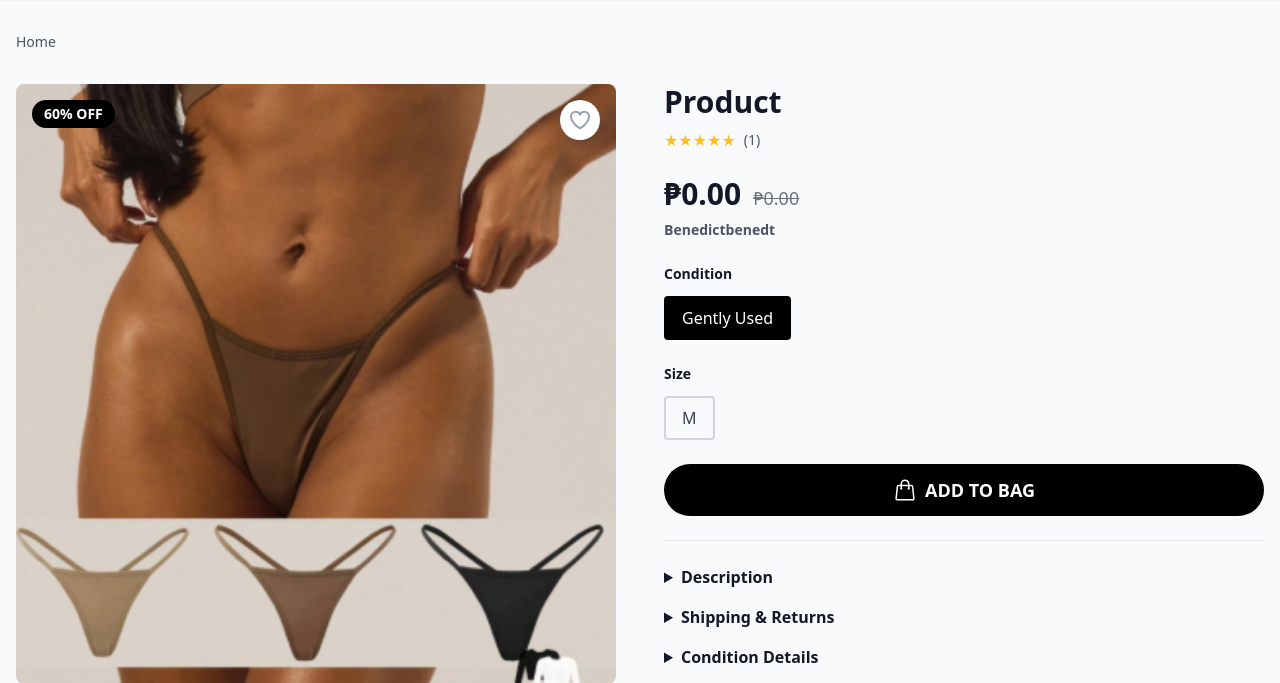
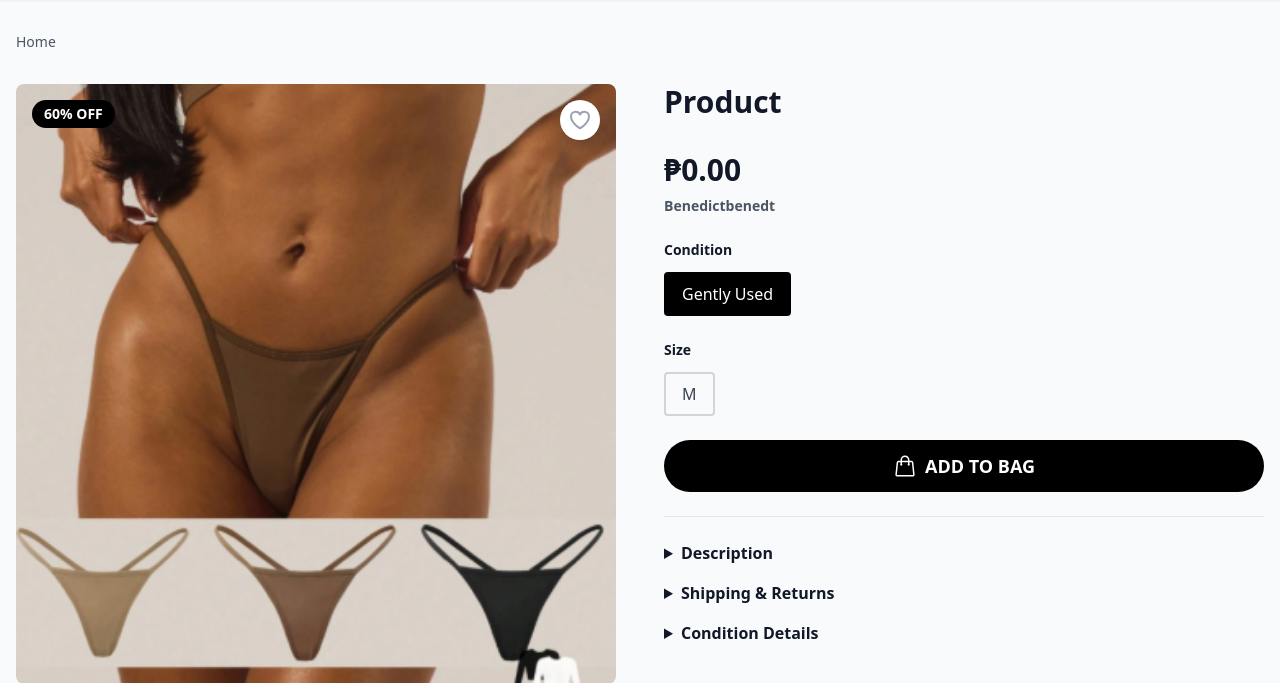
Before and after one commit to bennysito/Threadly, a PHP site: page /product_info.php in a window 1280 px wide. Shown: the part 80-763 px from the top of the page. Run offline with PHP 8.4, Linux system fonts and the light colour scheme; some libraries are stand-ins or nearby versions.

Commit message:
modified

```diff
--- a/Front_End/product_info.php
+++ b/Front_End/product_info.php
@@ -73,19 +73,13 @@ $categoryName = $_GET['category'] ?? 'Products';
             <!-- rating  -->
             <div>
                 <h1 class="text-3xl font-bold text-gray-900 mb-2"><?= htmlspecialchars($productName) ?></h1>
-                <div class="flex items-center gap-2">
-                    <div class="flex text-amber-400">
-                        <span>★★★★★</span>
-                    </div>
-                    <span class="text-sm text-gray-600">(1)</span>
-                </div>
             </div>
 
             <!-- price -->
             <div>
                 <div class="flex items-baseline gap-3">
                     <span class="text-3xl font-bold text-gray-900">₱<?= number_format($productPrice) ?>.00</span>
-                    <span class="text-lg text-gray-500 line-through">₱<?= number_format($productPrice * 2.5) ?>.00</span>
+
                 </div>
                 <p class="text-sm text-gray-600 mt-2"><strong>Benedictbenedt</strong></p>
             </div>
```
